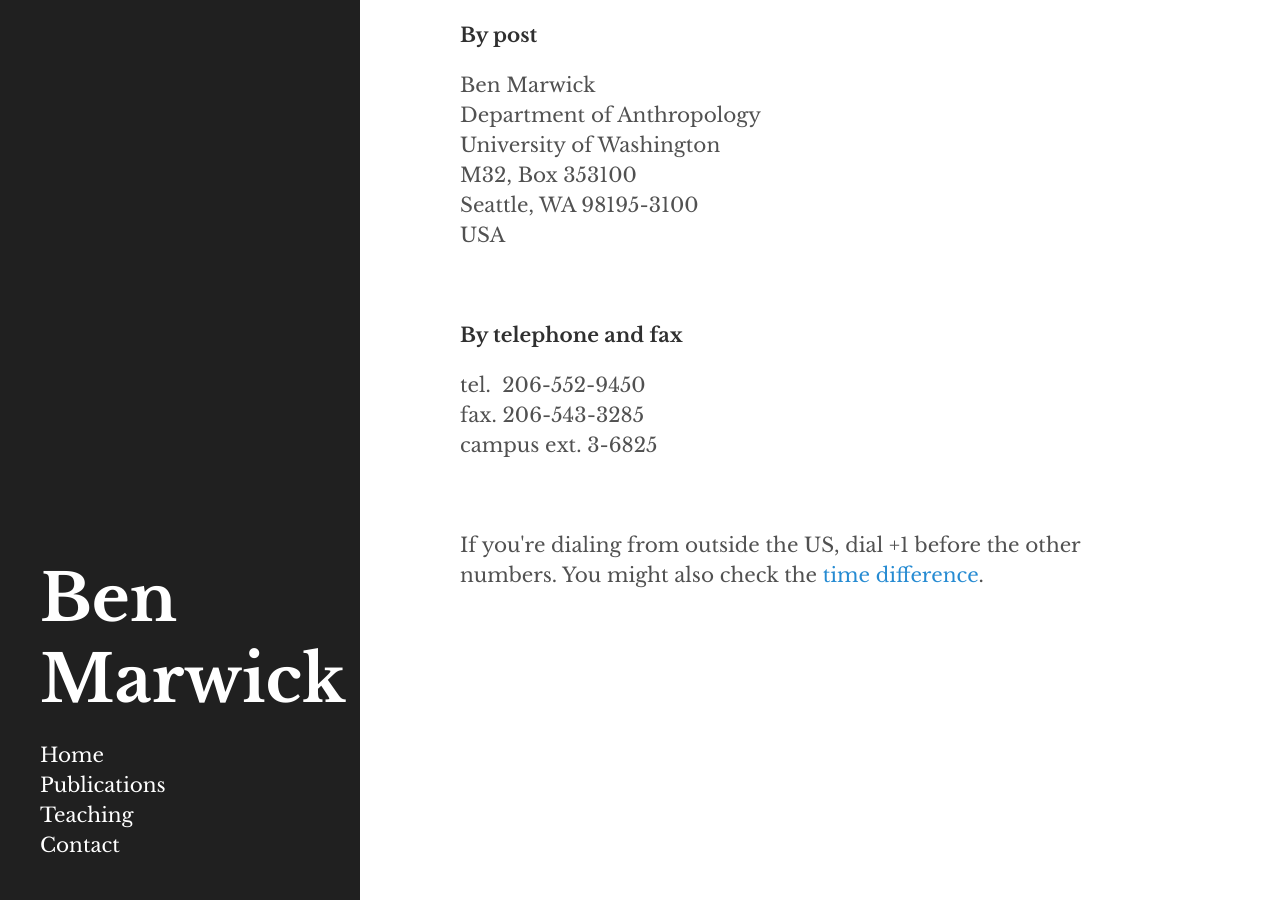
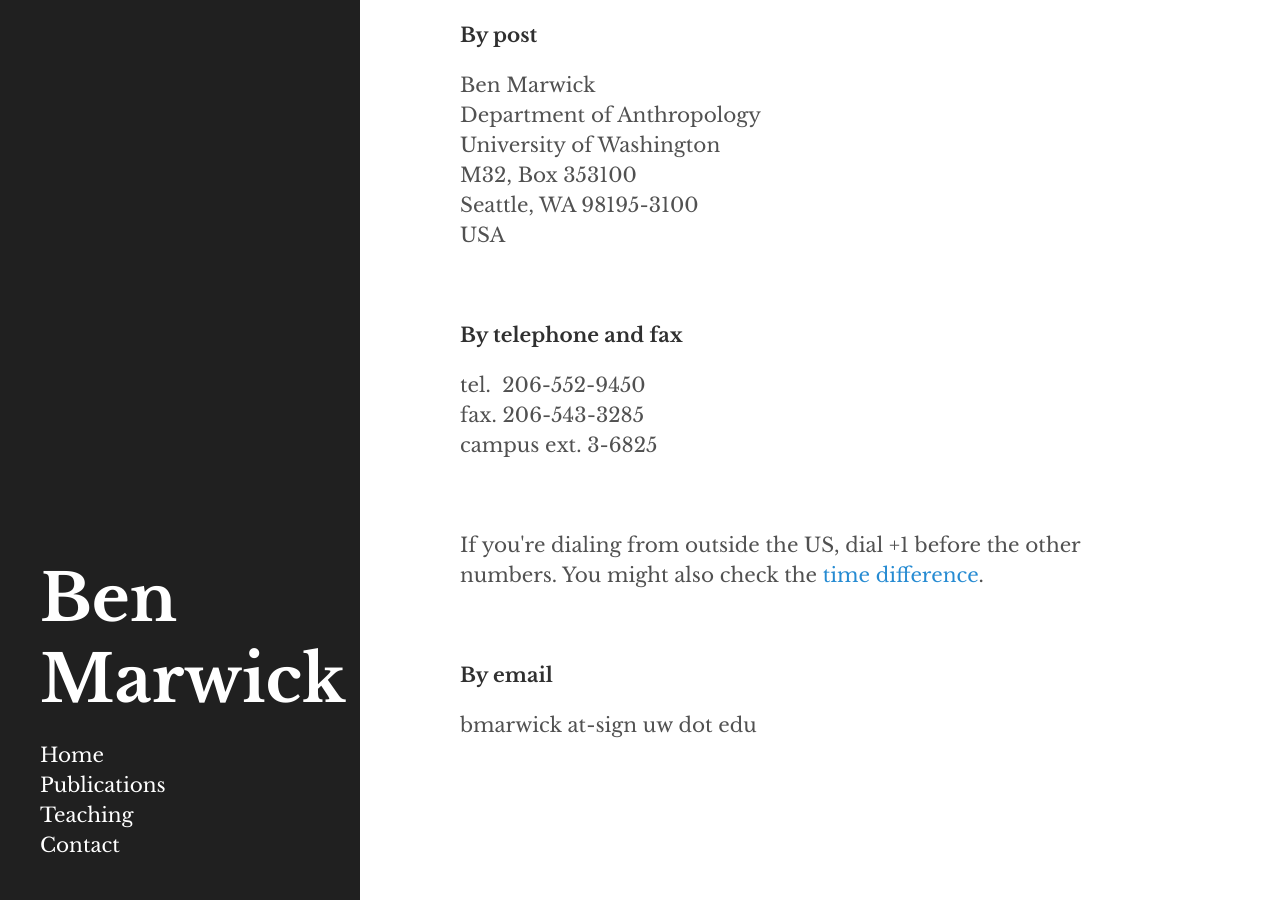
Before and after one commit to benmarwick/faculty.washington.edu-bmarwick, a Jekyll site: the page built from contact.html, in a window 1280 px wide and 900 px high, scrolled down 878 px. Built offline with Jekyll 4.4.1, drawn with Linux system fonts in a browser that asks for light colours; some web fonts are replaced; Markdown is read by kramdown in place of the engine named in the settings.

Commit message:
add email

```diff
--- a/contact.html
+++ b/contact.html
@@ -25,3 +25,6 @@
 <p>&nbsp;</p>
 <p>If you're dialing from outside the US, dial +1 before the other numbers. You might also check the <a href="http://timeanddate.com/worldclock/meeting.html">time difference</a>.</p>
 <p>&nbsp;</p>
+<p><strong>By email<br />
+</strong></p>
+<p>bmarwick at-sign uw dot edu</p>
```
